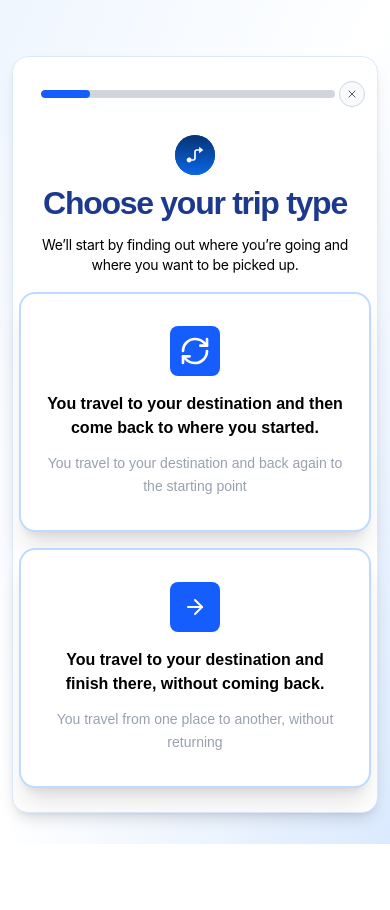
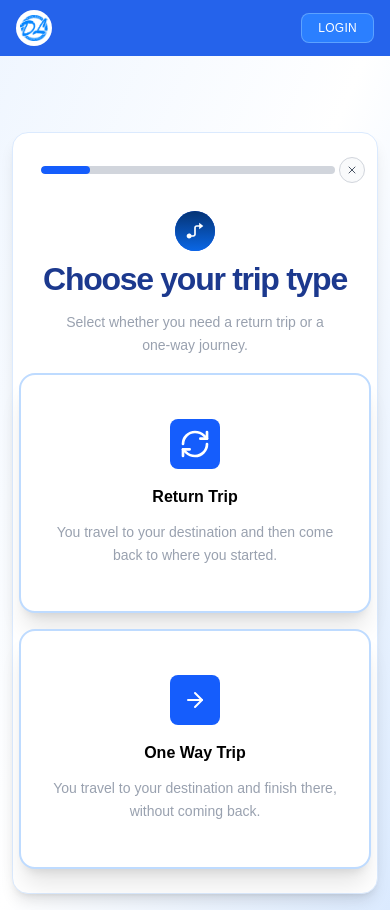
Before and after one commit to DevAttaKhan/davlong-school-2.0, a React (Vite) app: page /booking in a window 390 px wide. Before the commit the page ends 844 px from the top, so only its background shows below. Built offline with nearby package versions, Linux system fonts and the light colour scheme; no server answers.

Commit message:
1. font family changed 2.  booking page ui changes 3. outbound journey page stop point behaviour changes 4. added header in booking pages

```diff
--- /dev/null
+++ b/src/components/common/Header.tsx
@@ -0,0 +1,29 @@
+import { useNavigate } from "react-router";
+import Logo from "@/assets/images/logo.png";
+
+export const Header = () => {
+  const navigate = useNavigate();
+
+  return (
+    <header className="w-full px-4 sm:px-6 lg:px-8 py-2.5 sm:py-3 flex items-center justify-between bg-[#2563EB]">
+      {/* Logo */}
+      <div className="flex items-center">
+        <div className="w-9 h-9 sm:w-10 sm:h-10 bg-white rounded-full flex items-center justify-center overflow-hidden">
+          <img
+            src={Logo}
+            alt="Dave Long Coach Travel Logo"
+            className="w-7 h-7 sm:w-8 sm:h-8 object-contain"
+          />
+        </div>
+      </div>
+
+      {/* Login Button */}
+      <button
+        onClick={() => navigate("/login")}
+        className="px-4 sm:px-6 py-1.5 sm:py-2 bg-blue-500 hover:bg-blue-400 text-white font-normal text-xs sm:text-sm uppercase tracking-wide rounded-lg border border-blue-300/50 transition-all duration-200"
+      >
+        LOGIN
+      </button>
+    </header>
+  );
+};
--- a/src/components/common/booking-form/SelectTripType.tsx
+++ b/src/components/common/booking-form/SelectTripType.tsx
@@ -10,12 +10,10 @@ type Props = {
 
 export const SelectTripType: React.FC<Props> = ({ selectTripType }) => {
   return (
-    <div className="min-h-screen bg-gradient-to-br from-blue-50 via-white to-blue-100 flex flex-col">
-      <div className="flex-1 flex flex-col mt-[40px]">
-        <div className="flex-1 px-3 sm:px-4 py-4 overflow-y-auto scrollbar-hide">
-          <div className="mx-auto w-full max-w-[982px] md:h-[643px]">
-            {/* Trip Type Selection */}
-            <div className="text-center py-6 sm:py-8 md:py-12 bg-white rounded-2xl shadow-lg border border-blue-100 p-3 sm:p-4">
+    <div className="flex flex-col px-3 sm:px-4 py-4 flex-1">
+      <div className="mx-auto w-full max-w-[982px] mt-[60px] sm:mt-[80px]">
+        {/* Trip Type Selection */}
+        <div className="text-center py-6 sm:py-8 md:py-12 bg-white rounded-2xl shadow-lg border border-blue-100 p-3 sm:p-4">
               {/* Header bar with Back + Stepper + Cancel */}
               <div className="flex items-center justify-between pb-3 gap-1 sm:gap-4">
                 <button className="text-blue-600 text-xs sm:text-sm hover:text-blue-700 transition-colors duration-200 px-1.5 sm:px-3 py-1.5 rounded-[2.375rem]  bg-white"></button>
@@ -48,12 +46,8 @@ export const SelectTripType: React.FC<Props> = ({ selectTripType }) => {
                 </h1>
               </div>
               <div className="px-4 sm:px-8 md:px-[70px]">
-                <p
-                  className="text-black text-center text-sm sm:text-base md:text-[18px] leading-[145%] tracking-[-0.02em] font-normal my-4 sm:my-6"
-                  style={{ fontFamily: "Inter" }}
-                >
-                  We’ll start by finding out where you’re going and where you
-                  want to be picked up.
+              <p className="text-gray-400 text-sm leading-relaxed text-center m-4">
+                 Select whether you need a return trip or a one-way journey.
                 </p>
               </div>
 
@@ -66,12 +60,10 @@ export const SelectTripType: React.FC<Props> = ({ selectTripType }) => {
                     <RefreshCw  className="w-8 h-8  text-white" />
                   </div>
                   <h3 className="text-base font-bold text-black mb-3 group-hover:text-blue-700 transition-colors duration-200">
-                    You travel to your destination and then come back to where
-                    you started.
+                  Return Trip
                   </h3>
                   <p className="text-gray-400 text-sm leading-relaxed text-center">
-                    You travel to your destination and back again to the
-                    starting point
+                    You travel to your destination and then come back to where you started.
                   </p>
                 </button>
 
@@ -83,16 +75,13 @@ export const SelectTripType: React.FC<Props> = ({ selectTripType }) => {
                     <ArrowRight className="w-6 h-6 text-white" />
                   </div>
                   <h3 className="text-base font-bold text-black mb-3 group-hover:text-blue-700 transition-colors duration-200">
-                    You travel to your destination and finish there, without
-                    coming back.
+                    One Way Trip
                   </h3>
                   <p className="text-gray-400 text-sm leading-relaxed text-center">
-                    You travel from one place to another, without returning
+                    You travel to your destination and finish there, without coming back.
                   </p>
                 </button>
               </div>
-            </div>
-          </div>
         </div>
       </div>
     </div>
--- a/src/components/common/booking-form/trip-stops/AddStopElements.tsx
+++ b/src/components/common/booking-form/trip-stops/AddStopElements.tsx
@@ -1,5 +1,6 @@
 import { AlarmClock, MapPinCheck, Pencil, Trash2 } from "lucide-react";
 import { useFormContext, Controller } from "react-hook-form";
+import { useEffect, useRef } from "react";
 import { AddressInput } from "../../AddressInput";
 import type { LeadSchemaType } from "../oneway-steps/schema";
 
@@ -10,10 +11,50 @@ type AddStopEditProps = {
 };
 
 const AddStopEdit = ({ fieldPrefix, onRemove, onDone }: AddStopEditProps) => {
-  const { control } = useFormContext<LeadSchemaType>();
+  const { control, watch } = useFormContext<LeadSchemaType>();
+  const containerRef = useRef<HTMLDivElement>(null);
+
+  // Watch the location value to check if it's filled
+  const locationValue = watch(`${fieldPrefix}.location` as const);
+
+  // Handle click outside to save - but only if location is filled and not clicking on dropdown
+  useEffect(() => {
+    const handleClickOutside = (event: MouseEvent) => {
+      const target = event.target as Node;
+
+      // Check if clicking on dropdown options (Headless UI ComboboxOptions)
+      const isDropdownClick = (target as Element)?.closest?.('[role="listbox"]') ||
+                              (target as Element)?.closest?.('[role="option"]') ||
+                              (target as Element)?.closest?.('[data-headlessui-state]');
+
+      if (
+        containerRef.current &&
+        !containerRef.current.contains(target) &&
+        !isDropdownClick
+      ) {
+        // Only auto-save if location is filled
+        if (locationValue?.trim()) {
+          // Add a small delay to prevent immediate close when selecting from dropdown
+          setTimeout(() => {
+            onDone();
+          }, 200);
+        }
+      }
+    };
+
+    // Use a slight delay to ensure dropdown clicks are processed first
+    const timeoutId = setTimeout(() => {
+      document.addEventListener("mousedown", handleClickOutside);
+    }, 100);
+
+    return () => {
+      clearTimeout(timeoutId);
+      document.removeEventListener("mousedown", handleClickOutside);
+    };
+  }, [onDone, locationValue]);
 
   return (
-    <div className="relative ml-0" data-editing-stop>
+    <div className="relative ml-0" data-editing-stop ref={containerRef}>
       <div className="bg-white border-2 border-gray-400 rounded-lg p-4 shadow-lg relative w-full min-w-0">
         <button
           type="button"
@@ -75,16 +116,6 @@ const AddStopEdit = ({ fieldPrefix, onRemove, onDone }: AddStopEditProps) => {
               )}
             />
           </div>
-        </div>
-
-        <div className="flex justify-end mt-4 pt-3 border-t border-gray-200">
-          <button
-            type="button"
-            onClick={onDone}
-            className="px-4 py-2 text-sm font-medium text-white bg-blue-600 rounded-lg hover:bg-blue-700 transition-colors"
-          >
-            Done
-          </button>
         </div>
       </div>
     </div>
--- a/src/components/common/index.ts
+++ b/src/components/common/index.ts
@@ -1 +1,2 @@
 export { AddressInput, type AddressSuggestion } from "./AddressInput";
+export { Header } from "./Header";
--- a/src/index.css
+++ b/src/index.css
@@ -1,6 +1,19 @@
 @import "tailwindcss";
 @import "tw-animate-css";
 /* @plugin 'tailwind-scrollbar'; */
+
+@theme {
+  --font-family-sans: Arial, Helvetica, sans-serif;
+}
+
+html,
+body {
+  font-family: Arial, Helvetica, sans-serif;
+}
+
+* {
+  font-family: inherit;
+}
 
 .landing-banner {
   background: url("@/assets/images/school-bus.jpg");
@@ -8,7 +21,3 @@
   background-position: center;
   background-repeat: no-repeat;
 }
-
-html {
-  font-family: Arial, Helvetica, sans-serif;
-}
--- a/src/pages/booking/page.tsx
+++ b/src/pages/booking/page.tsx
@@ -1,9 +1,13 @@
 import { BookingForm } from "@/components/common/booking-form";
+import { Header } from "@/components/common";
 
 export const BookingPage = () => {
   return (
-    <div className="min-h-screen bg-linear-to-br from-blue-5 via-white to-blue-100 flex flex-col">
-      <BookingForm />
+    <div className="min-h-screen bg-gradient-to-br from-blue-50 via-white to-blue-100 flex flex-col">
+      <Header />
+      <div className="flex-1">
+        <BookingForm />
+      </div>
     </div>
   );
 };
```
